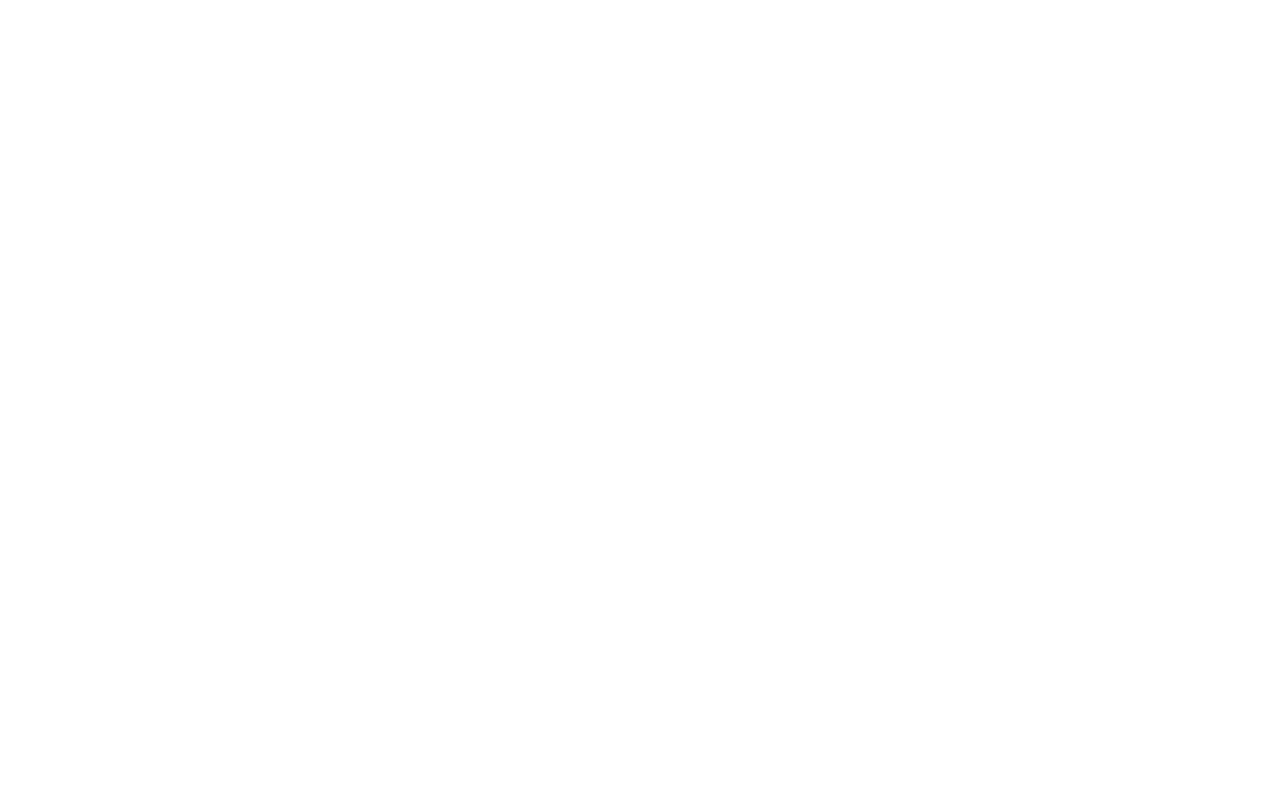
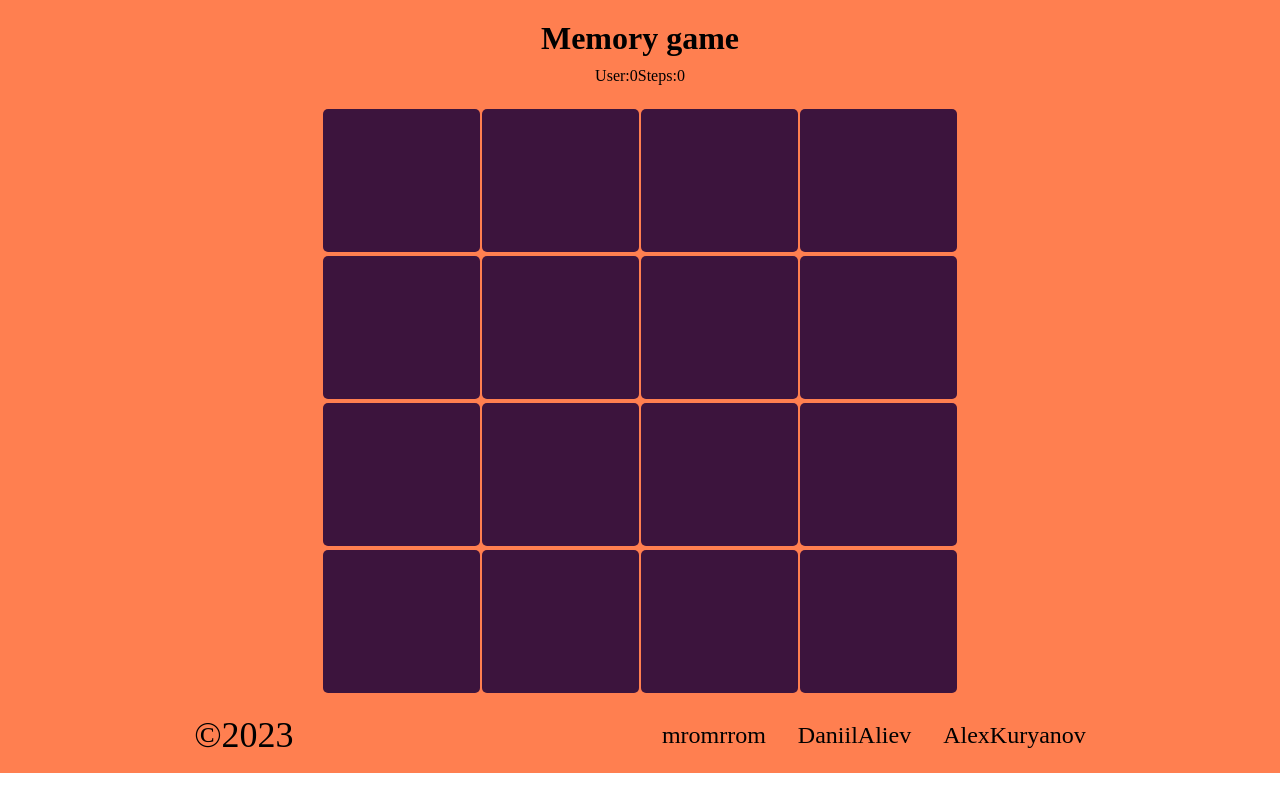
Before and after one commit to AlexKuryanov/game-42, a React (Vite) app: page / in a window 1280 px wide. Built offline with nearby package versions, Linux system fonts and the light colour scheme.

Commit message:
group all components

```diff
--- a/src/App.jsx
+++ b/src/App.jsx
@@ -4,11 +4,12 @@ import {
 } from "react-router-dom";
 import LoginPage from "./components/LoginPage";
 import Leaderboard from "./components/leaderboards/Leaderboards";
+import MainPage from "./components/MainPage";
 
 const router = createBrowserRouter([
   {
     path: '/',
-    element: <></>,
+    element: <MainPage/>,
   },
   {
     path: '/login',
--- /dev/null
+++ b/src/components/Display.jsx
@@ -0,0 +1,10 @@
+const Display = () => {
+  return (
+    <div className="score">
+      User:<span className="user">0</span>
+      Steps:<span className="steps">0</span>
+    </div>
+  );
+};
+
+export default Display;
--- /dev/null
+++ b/src/components/Footer.jsx
@@ -0,0 +1,40 @@
+const Footer = () => {
+  return (
+    <footer className="footer">
+      <div className="wrapper footer-wrapper">
+        <div className="copyright">
+          <span className="copyright-span">©</span>
+          <span className="copyright-span">2023</span>
+        </div>
+        <div className="members">
+        <a
+          className="footer-link github"
+          href="https://github.com/mromrrom"
+          target="_blank"
+          rel="noreferrer"
+        >
+          mromrrom
+        </a>
+        <a
+          className="footer-link github"
+          href="https://github.com/DaniilAliev"
+          target="_blank"
+          rel="noreferrer"
+        >
+          DaniilAliev
+        </a>
+        <a
+          className="footer-link github"
+          href="https://github.com/AlexKuryanov/AlexKuryanov"
+          target="_blank"
+          rel="noreferrer"
+        >
+          AlexKuryanov
+        </a>
+        </div>
+      </div>
+    </footer>
+  );
+};
+
+export default Footer;
--- /dev/null
+++ b/src/components/Header.jsx
@@ -0,0 +1,14 @@
+import Display from "./Display.jsx";
+
+const Header = () => {
+  return (
+    <header className="header">
+      <div className="wrapper header-wrapper">
+        <h1 className="header-title">Memory game</h1>
+        <Display />
+      </div>
+    </header>
+  );
+};
+
+export default Header;
--- /dev/null
+++ b/src/components/MainPage.jsx
@@ -0,0 +1,16 @@
+import Header from "./Header.jsx";
+import Footer from "./Footer.jsx";
+import PlayField from "./PlayField.jsx";
+import '../style.css';
+
+function MainPage() {
+  return (
+    <body className="page">
+      <Header />
+      <PlayField />
+      <Footer />
+    </body>
+  );
+}
+
+export default MainPage;
--- /dev/null
+++ b/src/components/PlayCard.jsx
@@ -0,0 +1,23 @@
+import { useState } from "react";
+
+const PlayCard = ({ index }) => {
+  const [isFlipped, setIsFlipped] = useState(false);
+  const handleClick = () => {
+    setIsFlipped(true);
+  };
+  return (
+    <li
+      className={`cards-item ${isFlipped ? "flip" : null}`}
+      data-index={index}
+      onClick={handleClick}
+    >
+      <div className="front">
+        {/* <use xlinkHref="{images/svg/sprite.svg#arctic-bear}"></use> */}
+        <h1>{index}</h1>
+      </div>
+      <div className="back"></div>
+    </li>
+  );
+};
+
+export default PlayCard;
--- /dev/null
+++ b/src/components/PlayField.jsx
@@ -0,0 +1,25 @@
+import { useEffect, useState } from "react";
+import PlayCard from "./PlayCard.jsx";
+import _ from "lodash";
+
+const PlayField = () => {
+  const [randomArr, setRandomArr] = useState([]);
+
+  useEffect(() => {
+    const generatedRandomArr = _.sampleSize(
+      [1, 2, 3, 4, 5, 6, 7, 8, 1, 2, 3, 4, 5, 6, 7, 8],
+      16
+    );
+    setRandomArr(generatedRandomArr);
+  }, []);
+  console.log(randomArr);
+  return (
+    <ul className="cards-list">
+      {randomArr.map((item) => (
+        <PlayCard index={item} key={item} />
+      ))}
+    </ul>
+  );
+};
+
+export default PlayField;
--- /dev/null
+++ b/src/style.css
@@ -0,0 +1,175 @@
+* {
+  margin: 0;
+  padding: 0;
+  box-sizing: border-box;
+}
+
+.page {
+  display: flex;
+  flex-direction: column;
+  perspective: 1000px;
+  background: coral;
+}
+
+.wrapper {
+  max-width: 1440px;
+  min-width: 100%;
+  padding: 0 10px;
+  margin: 0 auto;
+}
+
+.header {
+  background-color: coral;
+  padding: 20px;
+}
+
+.header-wrapper {
+  display: flex;
+  flex-direction: column;
+  justify-content: center;
+  align-items: center;
+  gap: 10px;
+}
+
+.start-btn {
+  padding: 15px 30px;
+  background-color: #000000;
+  color: #ffffff;
+  cursor: pointer;
+  border: none;
+  transform: scale(1);
+  transition: transform 0.2s linear;
+}
+
+.start-btn:active {
+  transform: scale(0.97);
+}
+
+.name {
+  width: 50%;
+  height: 50px;
+  margin: 0 auto;
+}
+
+.input {
+  height: 50px;
+  border: none;
+  font-size: 24px;
+  padding: 10px;
+  color: coral;
+}
+
+.text {
+  width: 70%;
+}
+
+.submit {
+  width: 30%;
+  outline: none;
+  cursor: pointer;
+}
+
+.cards-list {
+  width: 50%;
+  margin: 0 auto;
+  height: 74vh;
+  display: flex;
+  flex-wrap: wrap;
+  justify-content: space-evenly;
+  align-content: space-evenly;
+  align-items: center;
+  list-style: none;
+  /* visibility: hidden; */
+  perspective: 1000px;
+}
+
+.cards-item {
+  width: calc(25% - 10px);
+  height: calc(25% - 10px);
+  display: flex;
+  justify-content: center;
+  align-items: center;
+  background-color: coral;
+  position: relative;
+  transform: scale(1);
+  border-radius: 5px;
+  transform-style: preserve-3d;
+  transition: transform 0.5s;
+  cursor: pointer;
+}
+
+@media (max-width: 1440px) {
+  .cards-item {
+    width: calc(25% - 5px);
+    height: calc(25% - 5px);
+  }
+
+  .text {
+    width: 65%;
+  }
+
+  .submit {
+    width: 35%;
+    font-size: 12px;
+    line-height: 3.2;
+  }
+}
+
+.cards-item:active {
+  transform: scale(0.97);
+  transition: transform 0.2s;
+}
+
+.cards-item.flip {
+  transform: rotateY(180deg);
+}
+
+.matched {
+  transform: rotateY(180deg);
+}
+
+.front {
+  position: absolute;
+  width: 100%;
+  height: 100%;
+  border-radius: 5px;
+  background-color: #ffffff;
+  backface-visibility: hidden;
+  transform: rotateY(180deg);
+}
+
+.back {
+  position: absolute;
+  width: 101%;
+  height: 100%;
+  background-color: #3c143d;
+  border-radius: 5px;
+  backface-visibility: hidden;
+}
+
+.footer {
+  padding: 20px 0;
+  background-color: coral;
+  line-height: 1;
+}
+
+.footer-wrapper {
+  display: flex;
+  justify-content: space-around;
+}
+
+.copyright {
+  font-size: 36px;
+}
+
+.members {
+  display: flex;
+  align-items: center;
+  column-gap: 2rem;
+}
+
+.footer-link {
+  font-size: 24px;
+  color: #000000;
+  text-decoration: none;
+}
```
